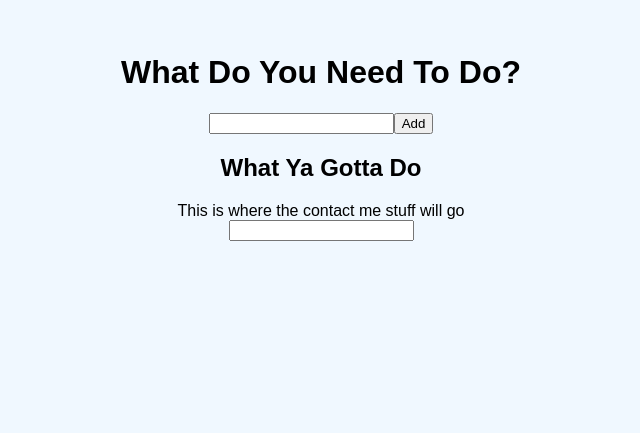
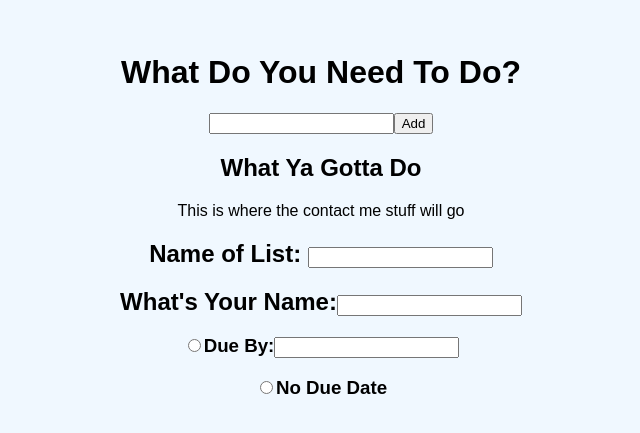
Before and after one commit to Craveburn/to-do-list, a React (Create React App) app: page /Contact in a window 1280 px wide. Shown: the part 247-680 px from the top of the page, without its empty margins (319-959 px from the left). Built offline with nearby package versions, Linux system fonts and the light colour scheme.

Commit message:
updated the contact form feature

```diff
--- a/src/Contact.js
+++ b/src/Contact.js
@@ -6,7 +6,10 @@ export default class Contact extends Component {
         return(
             <div className="container2"> This is where the contact me stuff will go
                 <form>
-                    <input className="textBody" type="text"/>
+                   <h2>Name of List: <input/></h2>
+                   <h2>What's Your Name:<input/></h2>
+                   <h3><input type="radio" value="option1"/>Due By:<input/></h3>
+                   <h3><input type="radio" value="option2"/>No Due Date</h3>
                 </form>
             </div>
         )
```
